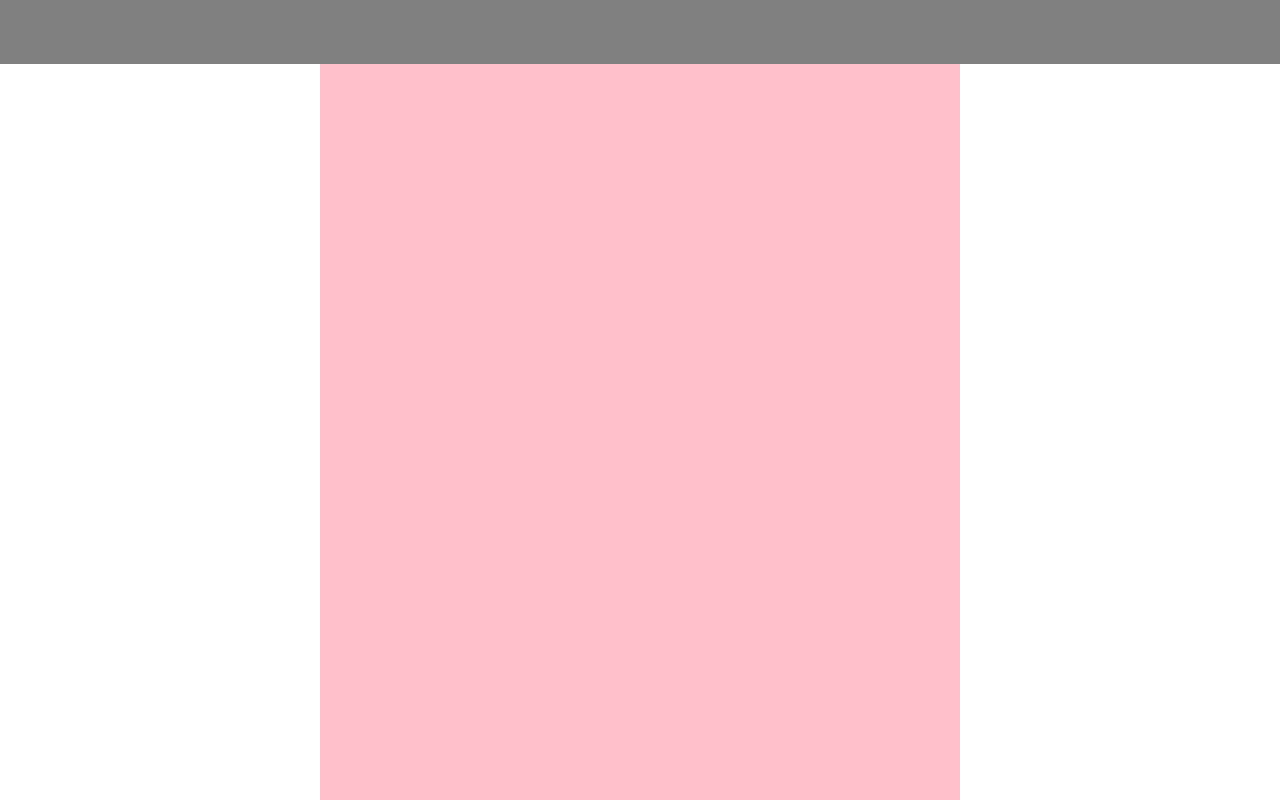
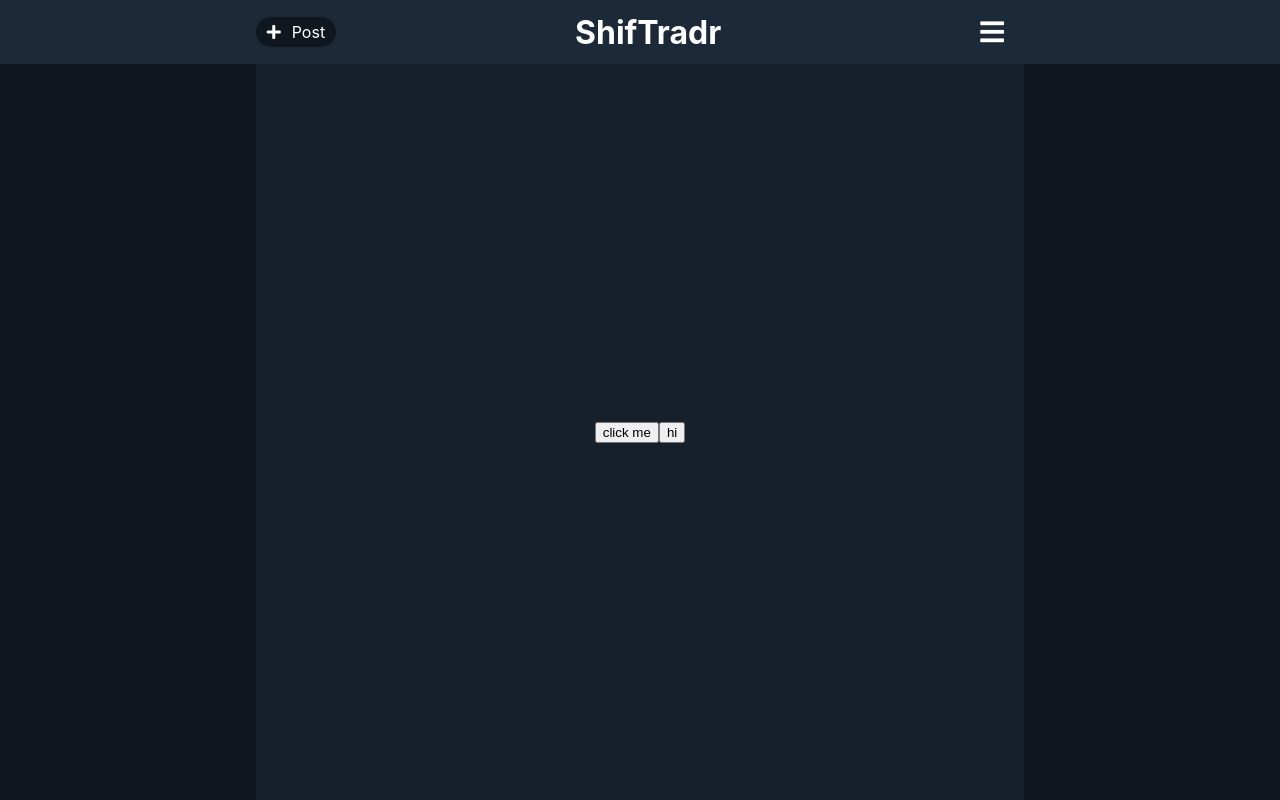
Before and after one commit to shiftradr/shiftradr, a React (Create React App) app: page /#/dashboard in a window 1280 px wide. Built offline with nearby package versions, Linux system fonts and the light colour scheme.

Commit message:
did some styling on popout menus

```diff
--- a/package.json
+++ b/package.json
@@ -3,6 +3,7 @@
   "version": "0.1.0",
   "private": true,
   "dependencies": {
+    "@sweetalert/with-react": "^0.1.1",
     "axios": "^0.18.0",
     "bcryptjs": "^2.4.3",
     "dotenv": "^8.0.0",
--- a/public/index.html
+++ b/public/index.html
@@ -10,6 +10,7 @@
       user's mobile device or desktop. See https://developers.google.com/web/fundamentals/web-app-manifest/
     -->
     <link rel="manifest" href="%PUBLIC_URL%/manifest.json" />
+    <link rel="stylesheet" href="https://use.fontawesome.com/releases/v5.8.2/css/all.css" integrity="sha384-oS3vJWv+0UjzBfQzYUhtDYW+Pj2yciDJxpsK1OYPAYjqT085Qq/1cq5FLXAZQ7Ay" crossorigin="anonymous">
     <!--
       Notice the use of %PUBLIC_URL% in the tags above.
       It will be replaced with the URL of the `public` folder during the build.
@@ -19,7 +20,7 @@
       work correctly both with client-side routing and a non-root public URL.
       Learn how to configure a non-root public URL by running `npm run build`.
     -->
-    <title>React App</title>
+    <title>Shiftradr</title>
   </head>
   <body>
     <noscript>You need to enable JavaScript to run this app.</noscript>
--- a/src/Components/Chat.js
+++ b/src/Components/Chat.js
@@ -1,4 +1,4 @@
-import React, { useState } from 'react'
+import React from 'react'
 
 const Chat = () => {
     return (
--- a/src/Components/Dashboard.js
+++ b/src/Components/Dashboard.js
@@ -1,13 +1,45 @@
-import React, { useState } from "react"
+import React from "react"
 import styled from "styled-components"
 import Header from "./Header"
+import swal from "@sweetalert/with-react"
 
 const Dashboard = () => {
     return (
         <>
             <Header />
             <Dash>
-                <PostView />
+                <PostView>
+                    <button
+                        onClick={() =>
+                            swal(
+                                <Div>
+                                    <h1>Please enter shift date</h1>
+                                    <input type="date" />
+                                    <br />
+                                    <input type="time" />
+                                    <br />
+                                    <span>Add a description</span>
+                                    <input
+                                        type="text"
+                                        placeholder="description"
+                                    />
+                                    <span>incentive</span>
+                                    <input type="number" placeholder="amount" />
+                                </Div>,
+                                {
+                                    buttons: {
+                                        cancel: "Cancel",
+                                        Post: true,
+                                    },
+
+                                },
+                            )
+                        }
+                    >
+                        click me
+                    </button>
+                    <button onClick={() => swal("hi")}>hi</button>
+                </PostView>
             </Dash>
         </>
     )
@@ -22,13 +54,20 @@ const Dash = styled.div`
     margin-top: 8vh;
     height: 92vh;
     width: 100vw;
-
+    background: #10171e;
 `
 const PostView = styled.div`
     display: flex;
     justify-content: center;
     align-items: center;
-    width: 50%;
+    width: 60%;
     height: 100%;
-    background: pink;
+    background: #15202b;
 `
+
+const Div = styled.div`
+    display: flex;
+    justify-content: center;
+    align-items: center;
+    flex-direction: column;
+`
--- a/src/Components/Header.js
+++ b/src/Components/Header.js
@@ -1,26 +1,107 @@
-import React, { useState } from 'react'
-import styled from 'styled-components'
-
-
-
+import React, { useState } from "react"
+import styled, { css } from "styled-components"
+import { Link } from "react-router-dom"
 
 const Header = () => {
+    const [toggle, setToggle] = useState(false)
     return (
-        <Head/>
+        <div>
+            <Head>
+                <StyledLink to="/post">
+                    <i className="fas fa-plus" />
+                    Post
+                </StyledLink>
+                <Link to="/dashboard">
+                    <h1>ShifTradr</h1>
+                </Link>
+                <I className="fas fa-bars" onClick={() => setToggle(!toggle)} />
+            </Head>
+            <SlideOut on={toggle}>
+                <SettingsTitle>
+                    <span>Settings</span>
+                    <Times className="fas fa-times" />
+                </SettingsTitle>
+            </SlideOut>
+        </div>
     )
 }
 
 export default Header
 
+const Times = styled.i`
+    position: relative;
+    left: 75px;
+    font-size: 1.5rem;
+    border-radius: 50%;
+    height: 40px;
+    width: 40px;
+    display: flex;
+    justify-content: center;
+    align-items: center;
+    &:hover {
+        background: #1c354b;
+    }
+`
+
+const SettingsTitle = styled.div`
+    display: flex;
+    justify-content: center;
+    align-items: center;
+    color: white;
+    border-bottom: 1px solid white;
+    height: 8vh;
+    font-size: 1.7rem;
+`
+
+const SlideOut = styled.div`
+    position: fixed;
+    width: 300px;
+    height: 100vh;
+    right: -300px;
+    top: 0vh;
+    z-index: 10;
+    background: #152023;
+    transition: 0.35s ease-in-out;
+    ${(props) =>
+        props.on &&
+        css`
+            right: 0px;
+        `}
+`
 
 const Head = styled.div`
-height: 8vh;
-width: 100vw;
-background: grey;
-display: flex;
-justify-content: space-evenly;
-align-items: center;
-position: fixed;
-top: 0;
+    position: fixed;
+    top: 0px;
+    height: 8vh;
+    z-index: 10;
 
+    width: 100vw;
+    display: flex;
+    justify-content: space-between;
+    align-items: center;
+
+    color: white;
+    background: #1c2938;
 `
+const I = styled.i`
+    margin: 0px 20px;
+    font-size: 1.7rem;
+    position: relative;
+    right: 20vw;
+`
+const StyledLink = styled(Link)`
+    display: flex;
+    justify-content: space-evenly;
+    align-items: center;
+    height: 30px;
+    width: 80px;
+    border-radius: 30px;
+    background: #10171e;
+    outline: none;
+    color: white;
+    text-decoration: none;
+    border-bottom: none;
+    font-size: 1rem;
+    position: relative;
+    left: 20vw;
+`
--- a/src/Components/Login.js
+++ b/src/Components/Login.js
@@ -1,10 +1,7 @@
-import React, { useState, useRef } from 'react'
-import axios from 'axios'
-import styled from 'styled-components'
-import swal from 'sweetalert'
-
-
-
+import React, { useState, useRef } from "react"
+import axios from "axios"
+import styled from "styled-components"
+import swal from "sweetalert"
 
 const Login = (props) => {
     const [toggle, setToggle] = useState(false)
@@ -15,52 +12,45 @@ const Login = (props) => {
     const employeeRef = useRef()
     const groupRef = useRef()
 
+    const handleLogin = async () => {
+        let res = await axios.post("/auth/login", {
+            email: emailRef.current.value,
+            password: passwordRef.current.value,
+        })
 
-
-    const handleLogin = async () => {
-        let res = await axios
-            .post('/auth/login', { email: emailRef.current.value, password: passwordRef.current.value })
-
-        if (res.data.loggedIn) props.history.push('/dashboard')
-
+        if (res.data.loggedIn) props.history.push("/dashboard")
         else swal(res.data)
     }
 
     const handleRegister = async () => {
-        let res = await axios
-            .post('/auth/register', {
+        let res = await axios.post("/auth/register", {
             user_first: firstRef.current.value,
             user_last: lastRef.current.value,
             user_email: emailRef.current.value,
             password: passwordRef.current.value,
             user_employee_id: employeeRef.current.value,
-                group_id: groupRef.current.value
+            group_id: groupRef.current.value,
         })
-        if (res.data.loggedIn) props.history.push('/dashboard')
-
+        if (res.data.loggedIn) props.history.push("/dashboard")
         else swal(res.data.message)
-
     }
 
-    return !toggle ?
-        (
+    return !toggle ? (
         <OuterBody>
             <Body>
-                    <form
-                        onSubmit={handleLogin}
-                    >
+                <form onSubmit={handleLogin}>
                     <Input type="text" placeholder="Email" ref={emailRef} />
-                        <Input type="password" placeholder="Password" ref={passwordRef} />
+                    <Input
+                        type="password"
+                        placeholder="Password"
+                        ref={passwordRef}
+                    />
                     <Button>Login</Button>
                 </form>
-                    <Button
-                        onClick={() => setToggle(true)}
-                    >Register</Button>
+                <Button onClick={() => setToggle(true)}>Register</Button>
             </Body>
         </OuterBody>
-        )
-        :
-        (
+    ) : (
         <OuterBody>
             <Body>
                 <Input ref={firstRef} placeholder="First Name" />
@@ -68,33 +58,22 @@ const Login = (props) => {
                 <Input ref={emailRef} placeholder="Email" />
                 <Input ref={passwordRef} placeholder="Password" />
                 <Input ref={employeeRef} placeholder="Employee ID" />
-                    <Select
-                    ref={groupRef}
-                    >
+                <Select ref={groupRef}>
                     <option defaultValue>Select Group</option>
-                        <option value="1" >Reservation</option>
-                        <option value="2" >MCCM</option>
-                        <option value="3" >True Blue</option>
-                        <option value="4" >Crew</option>
-                        <option value="5" >Vacation</option>
-                        <option value="6" >Customer</option>
+                    <option value="1">Reservation</option>
+                    <option value="2">MCCM</option>
+                    <option value="3">True Blue</option>
+                    <option value="4">Crew</option>
+                    <option value="5">Vacation</option>
+                    <option value="6">Customer</option>
                 </Select>
-                    <Button
-                    onClick={() => handleRegister()}
-                    >
-                        Register
-                    </Button>
+                <Button onClick={() => handleRegister()}>Register</Button>
             </Body>
         </OuterBody>
     )
 }
 
-
-
-
 export default Login
-
-
 
 const Input = styled.input`
     display: flex;
@@ -103,7 +82,7 @@ width: 100px;
     margin: 10px;
     border: none;
     outline: none;
-border-bottom: .5px solid black;
+    border-bottom: 0.5px solid black;
 `
 const Button = styled.button`
     display: flex;
@@ -112,10 +91,9 @@ width: 100px;
     justify-content: center;
     margin: 10px;
     border-radius: 5px;
-box-shadow: 0 3px 8px rgb(0,0,0,0.18);
+    box-shadow: 0 3px 8px rgb(0, 0, 0, 0.18);
 
-&:hover{
-
+    &:hover {
     }
 `
 const Body = styled.div`
@@ -125,7 +103,7 @@ display: flex;
     justify-content: center;
     align-items: center;
     flex-direction: column;
-box-shadow: 0px 5px 10px rgb(0,0,0,0.18);
+    box-shadow: 0px 5px 10px rgb(0, 0, 0, 0.18);
     border-radius: 10px;
 `
 
--- a/src/Components/Post.js
+++ b/src/Components/Post.js
@@ -1,10 +1,37 @@
-import React, { useState } from 'react'
+import React from "react"
+import Header from "./Header"
+import styled from "styled-components"
 
 const Post = () => {
     return (
-        <div>Post</div>
+        <>
+            <Header />
+            <PostView>
+                <Input type='date' />
+                <Input placeHolder='' type='time' />
+                <Input placeHolder='' />
+            </PostView>
+        </>
     )
 }
 
+export default Post
 
-export default Post
+const PostView = styled.div`
+    display: flex;
+    justify-content: center;
+    align-items: center;
+    margin-top: 8vh;
+    height: 92vh;
+    width: 100vw;
+`
+
+const Input = styled.input`
+    display: flex;
+    height: 20px;
+    width: 100px;
+    margin: 10px;
+    border: none;
+    outline: none;
+    border-bottom: 0.5px solid black;
+`
--- a/src/Components/PostView.js
+++ b/src/Components/PostView.js
@@ -1,4 +1,4 @@
-import React, { useState } from 'react'
+import React from 'react'
 
 const PostView = () => {
     return (
--- a/src/index.css
+++ b/src/index.css
@@ -11,3 +11,9 @@ code {
   font-family: source-code-pro, Menlo, Monaco, Consolas, "Courier New",
     monospace;
 }
+a:-webkit-any-link {
+  color: white;
+  cursor: pointer;
+  text-decoration: none;
+
+}
```
Also changed, not shown: 1 other file (tests, documents, lock files or other folders). Lines whose indentation alone changed are shown as unchanged.
